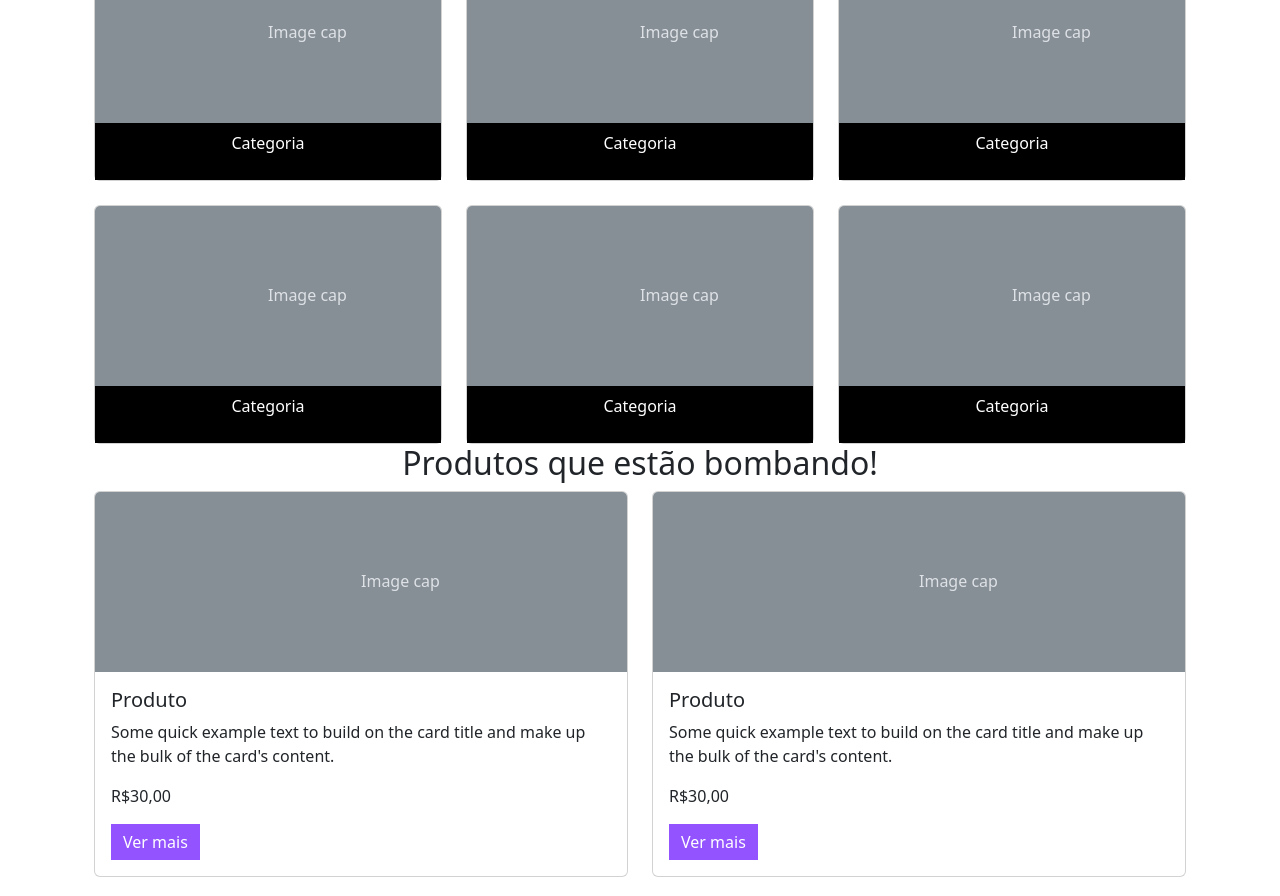
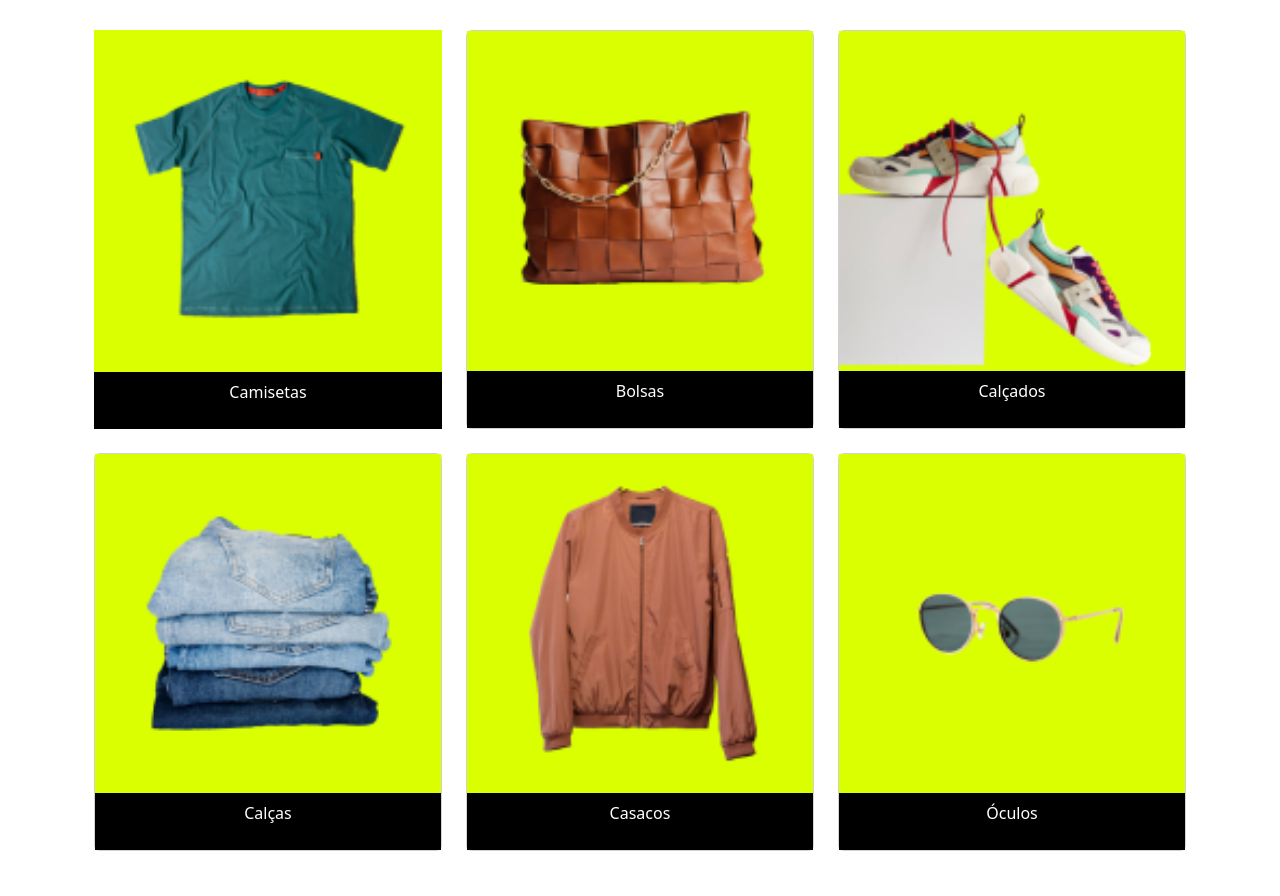
Before and after one commit to ViniciusLCarvalho/Bootstrap-landing-page, a plain HTML site: page index.html in a window 1280 px wide. Shown: the part 531-1427 px from the top of the page. Drawn offline with nearby package versions, Linux system fonts and the light colour scheme.

Commit message:
Alteracoes e ajuste de customizacao

```diff
--- a/index.html
+++ b/index.html
@@ -57,13 +57,17 @@
     <div class="carousel-inner">
       <div class="carousel-item active">
         <img class="img-fluid d-md-none" src="./assets/Mobile/banner1-mobile.png" alt="modelo feminina fundo lilas.">
-        <img class="img-fluid d-none d-md-block d-xl-none" src="./assets/Tablet/banner1-tablet.png" alt="modelo feminina fundo lilas.">
-        <img class="img-fluid d-none d-xl-block" src="./assets/Desktop/banner1-desktop.png" alt="modelo feminina fundo lilas.">
+        <img class="img-fluid d-none d-md-block d-xl-none" src="./assets/Tablet/banner1-tablet.png"
+          alt="modelo feminina fundo lilas.">
+        <img class="img-fluid d-none d-xl-block" src="./assets/Desktop/banner1-desktop.png"
+          alt="modelo feminina fundo lilas.">
       </div>
       <div class="carousel-item">
         <img class="img-fluid d-md-none" src="./assets/Mobile/banner2-mobile.png" alt="modelo feminina fundo rosa.">
-        <img class="img-fluid d-none d-md-block d-xl-none" src="./assets/Tablet/banner2-tablet.png" alt="modelo feminina fundo rosa.">
-        <img class="img-fluid d-none d-xl-block" src="./assets/Desktop/banner2-desktop.png" alt="modelo feminina fundo rosa.">
+        <img class="img-fluid d-none d-md-block d-xl-none" src="./assets/Tablet/banner2-tablet.png"
+          alt="modelo feminina fundo rosa.">
+        <img class="img-fluid d-none d-xl-block" src="./assets/Desktop/banner2-desktop.png"
+          alt="modelo feminina fundo rosa.">
         <div class="carousel-caption position-absolute posicao">
           <h5 class="fs-1">COLEÇÃO ATEMPORAL</h5>
           <p class="fs-4">Estilo e qualidade para durar.</p>
@@ -71,8 +75,10 @@
       </div>
       <div class="carousel-item">
         <img class="img-fluid d-md-none" src="./assets/Mobile/banner3-mobile.png" alt="modelo masculino fundo laranja.">
-        <img class="img-fluid d-none d-md-block d-xl-none" src="./assets/Tablet/banner3-tablet.png" alt="modelo masculino fundo laranja.">
-        <img class="img-fluid d-none d-xl-block" src="./assets/Desktop/banner3-desktop.png" alt="modelo masculino fundo laranja.">
+        <img class="img-fluid d-none d-md-block d-xl-none" src="./assets/Tablet/banner3-tablet.png"
+          alt="modelo masculino fundo laranja.">
+        <img class="img-fluid d-none d-xl-block" src="./assets/Desktop/banner3-desktop.png"
+          alt="modelo masculino fundo laranja.">
         <div class="carousel-caption position-absolute posicao">
           <h5 class="fs-1">COLEÇÃO ATEMPORAL</h5>
           <p class="fs-4">Alto impacto visual, baixo impacto ambiental.</p>
@@ -89,250 +95,225 @@
     </button>
   </div>
 
-  <h2 class="text-center">Busque por categoria:</h2>
+  <h2 class="text-center my-3 my-xl-5">Busque por categoria:</h2>
 
   <div class="container row mx-auto g-4">
 
     <div class="col-6 col-md-4 col-xxl-2">
-      <div class="card">
-        <svg class="bd-placeholder-img card-img-top" width="100%" height="180" xmlns="http://www.w3.org/2000/svg"
-          role="img" aria-label="Placeholder: Image cap" preserveAspectRatio="xMidYMid slice" focusable="false">
-          <title>Placeholder</title>
-          <rect width="100%" height="100%" fill="#868e96"></rect>
-          <text x="50%" y="50%" fill="#dee2e6" dy=".3em">Image cap</text>
-        </svg>
+      <div class="card rounded-0 border-0">
+        <img class="d-md-none d-block" src="./assets/Mobile/categorias/categoria-camiseta.png" alt="Camiseta masculina">
+        <img class="d-none d-md-block d-xl-none" src="./assets/Tablet/categorias/categoria-camiseta.png"
+          alt="Camiseta masculina">
+        <img class="d-none d-xl-block" src="./assets/Desktop/categorias/categoria-camiseta.png"
+          alt="Camiseta masculina">
         <div class="card-header bg-black text-bg-dark">
-          <p class="text-center">Categoria</p>
+          <p class="text-center">Camisetas</p>
         </div>
       </div>
     </div>
     <div class="col-6 col-md-4 col-xxl-2">
       <div class="card">
-        <svg class="bd-placeholder-img card-img-top" width="100%" height="180" xmlns="http://www.w3.org/2000/svg"
-          role="img" aria-label="Placeholder: Image cap" preserveAspectRatio="xMidYMid slice" focusable="false">
-          <title>Placeholder</title>
-          <rect width="100%" height="100%" fill="#868e96"></rect>
-          <text x="50%" y="50%" fill="#dee2e6" dy=".3em">Image cap</text>
-        </svg>
+        <img class="d-md-none d-block" src="./assets/Mobile/categorias/categoria-bolsas.png"
+          alt="Bolsa de couro marrom">
+        <img class="d-none d-md-block d-xl-none" src="./assets/Tablet/categorias/categoria-bolsas.png"
+          alt="Bolsa de couro marrom">
+        <img class="d-none d-xl-block" src="./assets/Desktop/categorias/categoria-bolsa.png"
+          alt="Bolsa de couro marrom">
         <div class="card-header bg-black text-bg-dark">
-          <p class="text-center">Categoria</p>
+          <p class="text-center">Bolsas</p>
         </div>
       </div>
     </div>
     <div class="col-6 col-md-4 col-xxl-2">
       <div class="card">
-        <svg class="bd-placeholder-img card-img-top" width="100%" height="180" xmlns="http://www.w3.org/2000/svg"
-          role="img" aria-label="Placeholder: Image cap" preserveAspectRatio="xMidYMid slice" focusable="false">
-          <title>Placeholder</title>
-          <rect width="100%" height="100%" fill="#868e96"></rect>
-          <text x="50%" y="50%" fill="#dee2e6" dy=".3em">Image cap</text>
-        </svg>
+        <img class="d-md-none d-block" src="./assets/Mobile/categorias/categoria-calcados.png" alt="Tênis branco">
+        <img class="d-none d-md-block d-xl-none" src="./assets/Tablet/categorias/categoria-calcados.png"
+          alt="Tênis branco">
+        <img class="d-none d-xl-block" src="./assets/Desktop/categorias/categoria-calcados.png" alt="Tênis branco">
         <div class="card-header bg-black text-bg-dark">
-          <p class="text-center">Categoria</p>
+          <p class="text-center">Calçados</p>
         </div>
       </div>
     </div>
     <div class="col-6 col-md-4 col-xxl-2">
       <div class="card">
-        <svg class="bd-placeholder-img card-img-top" width="100%" height="180" xmlns="http://www.w3.org/2000/svg"
-          role="img" aria-label="Placeholder: Image cap" preserveAspectRatio="xMidYMid slice" focusable="false">
-          <title>Placeholder</title>
-          <rect width="100%" height="100%" fill="#868e96"></rect>
-          <text x="50%" y="50%" fill="#dee2e6" dy=".3em">Image cap</text>
-        </svg>
+        <img class="d-md-none d-block" src="./assets/Mobile/categorias/categoria-calcas.png" alt="Calça jeans">
+        <img class="d-none d-md-block d-xl-none" src="./assets/Tablet/categorias/categoria-calcas.png"
+          alt="Calça jeans">
+        <img class="d-none d-xl-block" src="./assets/Desktop/categorias/categoria-calcas.png" alt="Calça jeans">
         <div class="card-header bg-black text-bg-dark">
-          <p class="text-center">Categoria</p>
+          <p class="text-center">Calças</p>
         </div>
       </div>
     </div>
     <div class="col-6 col-md-4 col-xxl-2">
       <div class="card">
-        <svg class="bd-placeholder-img card-img-top" width="100%" height="180" xmlns="http://www.w3.org/2000/svg"
-          role="img" aria-label="Placeholder: Image cap" preserveAspectRatio="xMidYMid slice" focusable="false">
-          <title>Placeholder</title>
-          <rect width="100%" height="100%" fill="#868e96"></rect>
-          <text x="50%" y="50%" fill="#dee2e6" dy=".3em">Image cap</text>
-        </svg>
+        <img class="d-md-none d-block" src="./assets/Mobile/categorias/categoria-casacos.png" alt="Sueter azul">
+        <img class="d-none d-md-block d-xl-none" src="./assets/Tablet/categorias/categoria-casacos.png"
+          alt="Sueter azul">
+        <img class="d-none d-xl-block" src="./assets/Desktop/categorias/categoria-casacos.png" alt="Sueter azul">
         <div class="card-header bg-black text-bg-dark">
-          <p class="text-center">Categoria</p>
+          <p class="text-center">Casacos</p>
         </div>
       </div>
     </div>
     <div class="col-6 col-md-4 col-xxl-2">
       <div class="card">
-        <svg class="bd-placeholder-img card-img-top" width="100%" height="180" xmlns="http://www.w3.org/2000/svg"
-          role="img" aria-label="Placeholder: Image cap" preserveAspectRatio="xMidYMid slice" focusable="false">
-          <title>Placeholder</title>
-          <rect width="100%" height="100%" fill="#868e96"></rect>
-          <text x="50%" y="50%" fill="#dee2e6" dy=".3em">Image cap</text>
-        </svg>
+        <img class="d-md-none d-block" src="./assets/Mobile/categorias/categoria-oculos.png" alt="Óculos de sol">
+        <img class="d-none d-md-block d-xl-none" src="./assets/Tablet/categorias/categoria-oculos.png"
+          alt="Óculos de sol">
+        <img class="d-none d-xl-block" src="./assets/Desktop/categorias/categoria-oculos.png" alt="Óculos de sol">
         <div class="card-header bg-black text-bg-dark">
-          <p class="text-center">Categoria</p>
+          <p class="text-center">Óculos</p>
         </div>
       </div>
     </div>
   </div>
 
-  <h2 class="text-center">Produtos que estão bombando!</h2>
+  <h2 class=" container text-center my-3 my-xl-5">Produtos que estão bombando!</h2>
 
   <div class="container row mx-auto">
     <div class="col-12 col-md-6 col-xxl-4 pb-4">
       <div class="card">
-        <svg class="bd-placeholder-img card-img-top" width="100%" height="180" xmlns="http://www.w3.org/2000/svg"
-          role="img" aria-label="Placeholder: Image cap" preserveAspectRatio="xMidYMid slice" focusable="false">
-          <title>Placeholder</title>
-          <rect width="100%" height="100%" fill="#868e96"></rect>
-          <text x="50%" y="50%" fill="#dee2e6" dy=".3em">Image cap</text>
-        </svg>
+        <img class="d-md-none d-block" src="./assets/Mobile/produtos/camiseta.png" alt="Homem com camiseta conforto">
+        <img class="d-none d-md-block d-xl-none" src="./assets/Tablet/produtos/camiseta.png"
+          alt="Homem com camiseta conforto">
+        <img class="d-none d-xl-block" src="./assets/Desktop/produtos/camiseta.png" alt="Homem com camiseta conforto">
         <div class="card-body">
-          <h5 class="card-title">Produto</h5>
+          <h5 class="card-title fw-bold">Camiseta Conforto</h5>
           <p class="card-text">
             Some quick example text to build on the card title and make up the
             bulk of the card's content.
           </p>
-          <p class="card-text">R$30,00</p>
-          <a href="#" class="btn btn-primary botoes-lilas rounded-0 border-0">Ver mais</a>
+          <p class="fw-bold">R$70,00</p>
+          <a href="#" class="btn btn-primary botao-lilas rounded-0 border-0">Ver mais</a>
         </div>
       </div>
     </div>
     <div class="col-12 col-md-6 col-xxl-4 pb-4">
       <div class="card">
-        <svg class="bd-placeholder-img card-img-top" width="100%" height="180" xmlns="http://www.w3.org/2000/svg"
-          role="img" aria-label="Placeholder: Image cap" preserveAspectRatio="xMidYMid slice" focusable="false">
-          <title>Placeholder</title>
-          <rect width="100%" height="100%" fill="#868e96"></rect>
-          <text x="50%" y="50%" fill="#dee2e6" dy=".3em">Image cap</text>
-        </svg>
+        <img class="d-md-none d-block" src="./assets/Mobile/produtos/calca.png" alt="Mulher com calça alfaiataria">
+        <img class="d-none d-md-block d-xl-none" src="./assets/Tablet/produtos/calca.png"
+          alt="Mulher com calça alfaiataria">
+        <img class="d-none d-xl-block" src="./assets/Desktop/produtos/calca.png" alt="Mulher com calça alfaiataria">
         <div class="card-body">
-          <h5 class="card-title">Produto</h5>
+          <h5 class="card-title fw-bold">Calça Alfaiataria</h5>
           <p class="card-text">
             Some quick example text to build on the card title and make up the
             bulk of the card's content.
           </p>
-          <p class="card-text">R$30,00</p>
-          <a href="#" class="btn btn-primary botoes-lilas rounded-0 border-0">Ver mais</a>
+          <p class="fw-bold">R$180,00</p>
+          <a href="#" class="btn btn-primary botao-lilas rounded-0 border-0">Ver mais</a>
         </div>
       </div>
     </div>
     <div class="col-12 col-md-6 col-xxl-4 pb-4">
       <div class="card">
-        <svg class="bd-placeholder-img card-img-top" width="100%" height="180" xmlns="http://www.w3.org/2000/svg"
-          role="img" aria-label="Placeholder: Image cap" preserveAspectRatio="xMidYMid slice" focusable="false">
-          <title>Placeholder</title>
-          <rect width="100%" height="100%" fill="#868e96"></rect>
-          <text x="50%" y="50%" fill="#dee2e6" dy=".3em">Image cap</text>
-        </svg>
+        <img class="d-md-none d-block" src="./assets/Mobile/produtos/tenis.png" alt="Tênis Chunky">
+        <img class="d-none d-md-block d-xl-none" src="./assets/Tablet/produtos/tenis.png" alt="Tênis Chunky">
+        <img class="d-none d-xl-block" src="./assets/Desktop/produtos/tenis.png" alt="Tênis Chunky">
         <div class="card-body">
-          <h5 class="card-title">Produto</h5>
+          <h5 class="card-title fw-bold">Tênis Chunky</h5>
           <p class="card-text">
             Some quick example text to build on the card title and make up the
             bulk of the card's content.
           </p>
-          <p class="card-text">R$30,00</p>
-          <a href="#" class="btn btn-primary botoes-lilas rounded-0 border-0">Ver mais</a>
+          <p class="fw-bold">R$250,00</p>
+          <a href="#" class="btn btn-primary botao-lilas rounded-0 border-0">Ver mais</a>
         </div>
       </div>
     </div>
     <div class="col-12 col-md-6 col-xxl-4 pb-4">
       <div class="card">
-        <svg class="bd-placeholder-img card-img-top" width="100%" height="180" xmlns="http://www.w3.org/2000/svg"
-          role="img" aria-label="Placeholder: Image cap" preserveAspectRatio="xMidYMid slice" focusable="false">
-          <title>Placeholder</title>
-          <rect width="100%" height="100%" fill="#868e96"></rect>
-          <text x="50%" y="50%" fill="#dee2e6" dy=".3em">Image cap</text>
-        </svg>
+        <img class="d-md-none d-block" src="./assets/Mobile/produtos/jaqueta-jeans.png" alt="Jaqueta Jeans">
+        <img class="d-none d-md-block d-xl-none" src="./assets/Tablet/produtos/jaqueta-jeans.png" alt="Jaqueta Jeans">
+        <img class="d-none d-xl-block" src="./assets/Desktop/produtos/jaqueta-jeans.png" alt="Jaqueta Jeans">
         <div class="card-body">
-          <h5 class="card-title">Produto</h5>
+          <h5 class="card-title fw-bold">Jaqueta Jeans</h5>
           <p class="card-text">
             Some quick example text to build on the card title and make up the
             bulk of the card's content.
           </p>
-          <p class="card-text">R$30,00</p>
-          <a href="#" class="btn btn-primary botoes-lilas rounded-0 border-0">Ver mais</a>
+          <p class="fw-bold">R$150,00</p>
+          <a href="#" class="btn btn-primary botao-lilas rounded-0 border-0">Ver mais</a>
         </div>
       </div>
     </div>
     <div class="col-12 col-md-6 col-xxl-4 pb-4">
       <div class="card">
-        <svg class="bd-placeholder-img card-img-top" width="100%" height="180" xmlns="http://www.w3.org/2000/svg"
-          role="img" aria-label="Placeholder: Image cap" preserveAspectRatio="xMidYMid slice" focusable="false">
-          <title>Placeholder</title>
-          <rect width="100%" height="100%" fill="#868e96"></rect>
-          <text x="50%" y="50%" fill="#dee2e6" dy=".3em">Image cap</text>
-        </svg>
+        <img class="d-md-none d-block" src="./assets/Mobile/produtos/oculos.png" alt="Óculos Redondo">
+        <img class="d-none d-md-block d-xl-none" src="./assets/Tablet/produtos/oculos.png" alt="Óculos Redondo">
+        <img class="d-none d-xl-block" src="./assets/Desktop/produtos/oculos.png" alt="Óculos Redondo">
         <div class="card-body">
-          <h5 class="card-title">Produto</h5>
+          <h5 class="card-title fw-bold">Óculos Redondo</h5>
           <p class="card-text">
             Some quick example text to build on the card title and make up the
             bulk of the card's content.
           </p>
-          <p class="card-text">R$30,00</p>
-          <a href="#" class="btn btn-primary botoes-lilas rounded-0 border-0">Ver mais</a>
+          <p class="fw-bold">R$120,00</p>
+          <a href="#" class="btn btn-primary botao-lilas rounded-0 border-0">Ver mais</a>
         </div>
       </div>
     </div>
     <div class="col-12 col-md-6 col-xxl-4 pb-4">
       <div class="card">
-        <svg class="bd-placeholder-img card-img-top" width="100%" height="180" xmlns="http://www.w3.org/2000/svg"
-          role="img" aria-label="Placeholder: Image cap" preserveAspectRatio="xMidYMid slice" focusable="false">
-          <title>Placeholder</title>
-          <rect width="100%" height="100%" fill="#868e96"></rect>
-          <text x="50%" y="50%" fill="#dee2e6" dy=".3em">Image cap</text>
-        </svg>
+        <img class="d-md-none d-block" src="./assets/Mobile/produtos/bolsa.png" alt="Bolsa Coringa">
+        <img class="d-none d-md-block d-xl-none" src="./assets/Tablet/produtos/bolsa.png" alt="Bolsa Coringa">
+        <img class="d-none d-xl-block" src="./assets/Desktop/produtos/bolsa.png" alt="Bolsa Coringa">
         <div class="card-body">
-          <h5 class="card-title">Produto</h5>
+          <h5 class="card-title fw-bold">Bolsa Coringa</h5>
           <p class="card-text">
             Some quick example text to build on the card title and make up the
             bulk of the card's content.
           </p>
-          <p class="card-text">R$30,00</p>
-          <a href="#" class="btn btn-primary botoes-lilas rounded-0 border-0">Ver mais</a>
+          <p class="fw-bold">R$120,00</p>
+          <a href="#" class="btn btn-primary botao-lilas rounded-0 border-0">Ver mais</a>
         </div>
       </div>
     </div>
   </div>
 
   <section class="pb-4 bg-black text-bg-dark">
-    <h2 class="text-center">Conheça todas as nossas facilidades</h2>
+    <h2 class="text-center py-3">Conheça todas as nossas facilidades</h2>
 
     <div class="d-flex flex-column flex-lg-row align-items-center justify-content-center gap-3 px-3">
       <div class="divs-facilidades d-flex">
-        <div><i class="bi bi-x-diamond fs-1 cor-fluorescente"></i></div>
+        <div><i class="bi bi-x-diamond fs-1 verde-limao"></i></div>
         <div>
-          <div class="ms-3 mb-1 cor-fluorescente">PAGUE PELO PIX</div>
+          <div class="ms-3 mb-1 verde-limao">PAGUE PELO PIX</div>
           <div class="texto-menor ms-3">Ganhe 5% OFF em pagamentos via PIX</div>
         </div>
       </div>
 
       <div class="divs-facilidades d-flex">
-        <div><i class="bi bi-arrow-repeat fs-1 cor-fluorescente"></i></div>
+        <div><i class="bi bi-arrow-repeat fs-1 verde-limao"></i></div>
         <div>
-          <div class="ms-3 mb-1 cor-fluorescente">TROCA GRÁTIS</div>
+          <div class="ms-3 mb-1 verde-limao">TROCA GRÁTIS</div>
           <div class="texto-menor ms-3">Fique livre para trocar em até 30 dias.</div>
         </div>
       </div>
 
       <div class="divs-facilidades d-flex">
-        <div><i class="bi bi-flower1 fs-1 cor-fluorescente"></i></div>
+        <div><i class="bi bi-flower1 fs-1 verde-limao"></i></div>
         <div>
-          <div class="ms-3 mb-1 cor-fluorescente">SUSTENTABILIDADE</div>
+          <div class="ms-3 mb-1 verde-limao">SUSTENTABILIDADE</div>
           <div class="texto-menor ms-3">Moda responsável, que respeita o meio ambiente.</div>
         </div>
       </div>
     </div>
   </section>
 
-  <form class="border border-secondary m-3 p-3 text-center div-novidades mx-auto">
+  <form class=" container border border-secondary my-3 my-xl-5 p-3 text-center div-novidades mx-auto">
     <h5>Quer receber nossas novidades, promoções exclusivas e 10% OFF na primeira compra? Cadastre-se!</h5>
     <div class="input-group my-3">
       <input type="email" class="form-control border-secondary rounded-0" placeholder="Digite seu e-mail"
         aria-label="Digite seu e-mail" araia-describedby="button-addon2" />
-      <button class="botoes-lilas" type="button" id="button-addon2">Enviar</button>
+      <button class="botao-lilas" type="button" id="button-addon2">Enviar</button>
     </div>
   </form>
 
   <footer class="text-center bg-black text-bg-dark">
-    <p class="py-3">2023 <i class="bi bi-c-circle"></i> Desenvolvido por Alura | Projeto fictício sem fins comerciais.
+    <p class="container py-3">2023 <i class="bi bi-c-circle"></i> Desenvolvido por Alura | Projeto fictício sem fins comerciais.
     </p>
   </footer>
 
```
Also changed, not shown: estilos.css (+9 -18 lines).
